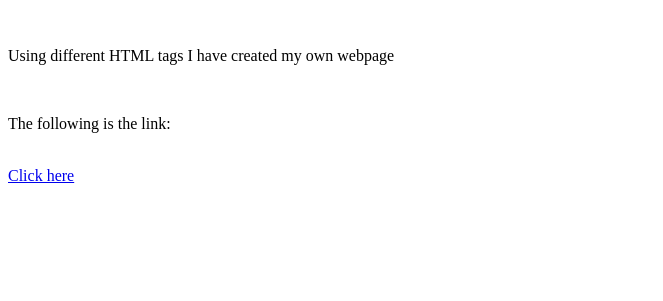
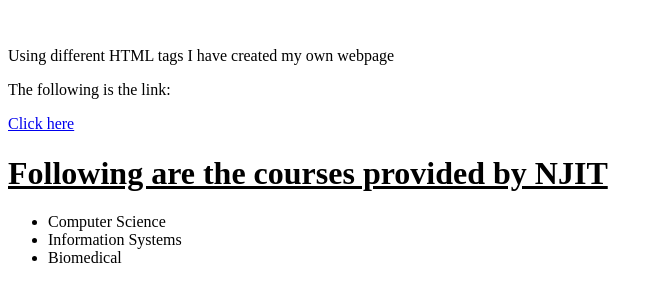
Before and after one commit to surabhithakare2128/HTML-Tags, a plain HTML site: page index.html in a window 1280 px wide. Shown: the part 87-388 px from the top of the page, without its empty margins (0-663 px from the left). Drawn offline with Linux system fonts and the light colour scheme.

Commit message:
This is <ul> and <li>

```diff
--- a/index.html
+++ b/index.html
@@ -3,8 +3,15 @@
 <body>
 <h1><i><b>10 TAGS OF HTML</b></i></h1>
 <p>HTML acts as base language for creating any webpage</p><br>
-<p>Using different HTML tags I have created my own webpage</p><br>
-<p>The following is the link:</p><br>
-<a href="https://web.njit.edu/~st638/">Click here</a>
+<p>Using different HTML tags I have created my own webpage</p>
+<p>The following is the link:</p>
+<a href="https://web.njit.edu/~st638/">Click here</a><br>
+
+<h1><u>Following are the courses provided by NJIT</u></h1>
+<ul>
+  <li>Computer Science</li>
+  <li>Information Systems</li>
+  <li>Biomedical</li>
+</ul>
 </body>
 </html>
```
